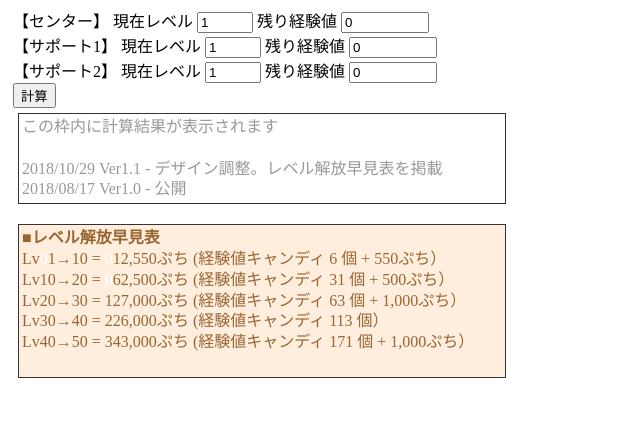
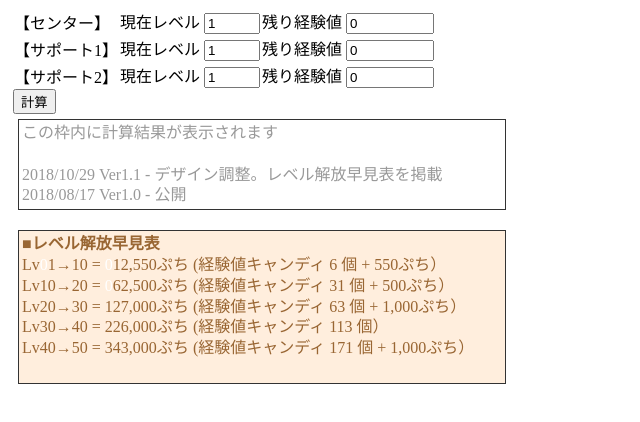
Before and after one commit to ratius/PLLcalc, a plain HTML site: page index.html in a window 1280 px wide. Shown: the whole page, without its empty margins (0-640 px from the left). Drawn offline with Linux system fonts and the light colour scheme.

Commit message:
Ver1.1.1

```diff
--- a/index.html
+++ b/index.html
@@ -2,7 +2,7 @@
 <html lang="ja">
 <head>
 <meta charset="utf-8">
-<title>ぷちぐる 経験値計算機</title>
+<title>ぷちぐる 経験値計算機 Ver1.1.1</title>
 <style><!--
 .MainBox {
 	border: solid 1px #333;
@@ -55,17 +55,24 @@ function CalculateExp(){
 <body>
 
 <form name="R" style="margin:5px">
-【センター】
-現在レベル <input type="number" name="CurrentLvl" min="0" max="50" value="1">
-残り経験値 <input type="number" name="RemainExp" min="0" max="999999" value="0"><br>
 
-【サポート1】
-現在レベル <input type="number" name="CurrentLvl" min="0" max="50" value="1">
-残り経験値 <input type="number" name="RemainExp" min="0" max="999999" value="0"><br>
-
-【サポート2】
-現在レベル <input type="number" name="CurrentLvl" min="0" max="50" value="1">
-残り経験値 <input type="number" name="RemainExp" min="0" max="999999" value="0"><br>
+<table style="border-collapse: collapse"><tbody>
+<tr>
+	<td>【センター】</td>
+	<td>現在レベル <input type="number" name="CurrentLvl" min="0" max="50" value="1"></td>
+	<td>残り経験値 <input type="number" name="RemainExp" min="0" max="999999" value="0"></td>
+</tr>
+<tr>
+	<td>【サポート1】</td>
+	<td>現在レベル <input type="number" name="CurrentLvl" min="0" max="50" value="1"></td>
+	<td>残り経験値 <input type="number" name="RemainExp" min="0" max="999999" value="0"></td>
+</tr>
+<tr>
+	<td>【サポート2】</td>
+	<td>現在レベル <input type="number" name="CurrentLvl" min="0" max="50" value="1"></td>
+	<td>残り経験値 <input type="number" name="RemainExp" min="0" max="999999" value="0"></td>
+</tr>
+</tbody></table>
 <input type="button" onclick="CalculateExp()" value="計算">
 
 <div id="result" class="MainBox">
```
